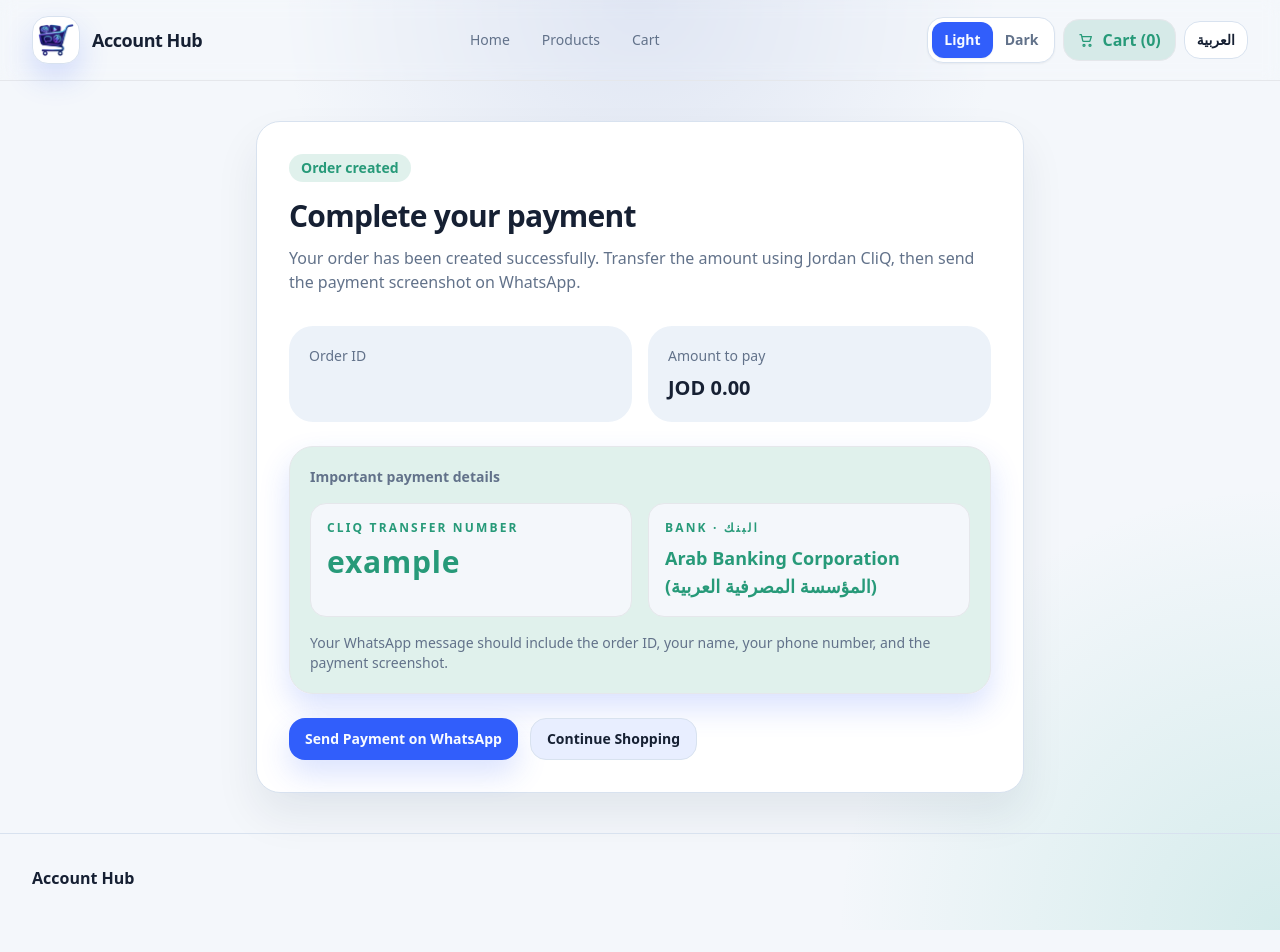
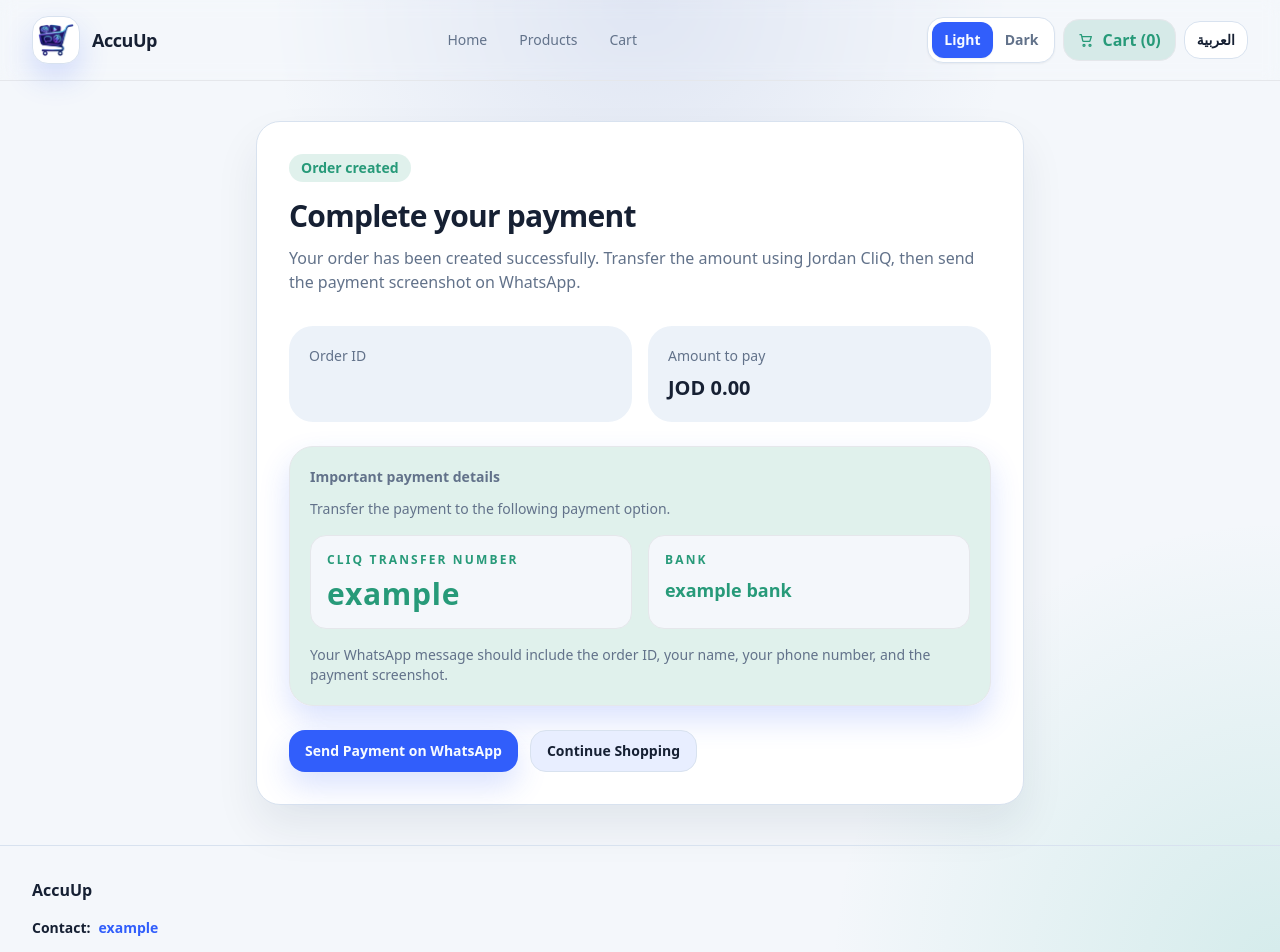
Before and after one commit to RetajMelhem/digital-store, a Next.js app: page /en/order-success in a window 1280 px wide. Shown: the top 952 px of the page. Before the commit the page ends 930 px from the top, so only its background shows below. Built offline with nearby package versions, Linux system fonts and the light colour scheme.

Commit message:
Update storefront content and contact details

```diff
--- a/app/[locale]/order-success/page.tsx
+++ b/app/[locale]/order-success/page.tsx
@@ -1,10 +1,13 @@
 import Link from "next/link";
 import { notFound } from "next/navigation";
-import { Locale } from "@/lib/constants";
 import { prisma } from "@/lib/db";
 import { dictionary, isLocale } from "@/lib/i18n";
-import { buildWhatsAppLink, formatCurrency } from "@/lib/utils";
-import { pickLocalized } from "@/lib/utils";
+import { buildWhatsAppLink, formatCurrency, pickLocalized } from "@/lib/utils";
+
+type PaymentOption = {
+  phone: string;
+  bankName: string;
+};
 
 export default async function OrderSuccessPage({
   params,
@@ -27,8 +30,18 @@ export default async function OrderSuccessPage({
   const amount = Number(query.amount || 0);
   const customerName = query.customerName || "";
   const phone = query.phone || "";
-  const cliqPhone = process.env.CLIQ_PHONE || "0776323241";
-  const bankName = "Arab Banking Corporation (المؤسسة المصرفية العربية)";
+  const paymentInfoDirection = locale === "ar" ? "rtl" : "ltr";
+  const paymentOptions: PaymentOption[] = [
+    {
+      phone: process.env.CLIQ_PHONE || "0776323241",
+      bankName: process.env.BANK_NAME || "Arab Banking Corporation (المؤسسة المصرفية العربية)"
+    },
+    {
+      phone: process.env.SECONDARY_CLIQ_PHONE || "",
+      bankName: process.env.SECONDARY_BANK_NAME || ""
+    }
+  ].filter((option) => option.phone && option.bankName);
+
   const order = orderId
     ? await prisma.order.findUnique({
         where: { id: orderId },
@@ -41,13 +54,13 @@ export default async function OrderSuccessPage({
         }
       })
     : null;
+
   const productLines = order
     ? order.items.map((item: { quantity: number; product: { nameAr: string; nameEn: string } }) => ({
         name: pickLocalized(locale, item.product.nameAr, item.product.nameEn),
         quantity: item.quantity
       }))
     : [];
-  const paymentInfoDirection = locale === "ar" ? "rtl" : "ltr";
 
   return (
     <div className="container-page py-10">
@@ -57,7 +70,6 @@ export default async function OrderSuccessPage({
         </span>
 
         <h1 className="mt-4 text-3xl font-black tracking-tight">{t.paymentTitle}</h1>
-
         <p className="mt-3 text-muted">{t.paymentText}</p>
 
         <div className="mt-8 grid gap-4 sm:grid-cols-2">
@@ -73,17 +85,41 @@ export default async function OrderSuccessPage({
         </div>
 
         <div className="mt-6 rounded-3xl border border-success/30 bg-success-soft p-5 shadow-soft">
-          <div className="text-sm font-semibold text-muted">{locale === "ar" ? "معلومات الدفع المهمة" : "Important payment details"}</div>
-          <div className="mt-4 grid gap-4 sm:grid-cols-2">
-            <div className="rounded-2xl border border-success/35 bg-background px-4 py-4">
-              <div className="text-xs font-bold uppercase tracking-[0.18em] text-success">{t.cliqNumber}</div>
-              <div className="mt-2 text-3xl font-black tracking-wide text-success">{cliqPhone}</div>
-            </div>
+          <div className="text-sm font-semibold text-muted">
+            {locale === "ar" ? "معلومات الدفع المهمة" : "Important payment details"}
+          </div>
+          <p className="mt-3 text-sm text-muted">
+            {paymentOptions.length > 1
+              ? locale === "ar"
+                ? "يمكنك التحويل إلى أي واحد من خياري الدفع التاليين."
+                : "You can transfer the payment to either of the following payment options."
+              : locale === "ar"
+                ? "حوّل المبلغ إلى خيار الدفع التالي."
+                : "Transfer the payment to the following payment option."}
+          </p>
 
-            <div className="rounded-2xl border border-success/35 bg-background px-4 py-4" dir={paymentInfoDirection}>
-              <div className="text-xs font-bold uppercase tracking-[0.18em] text-success">Bank · البنك</div>
-              <div className="mt-2 text-lg font-black leading-7 text-success">{bankName}</div>
-            </div>
+          <div className="mt-4 grid gap-4">
+            {paymentOptions.map((option, index) => (
+              <div key={`${option.phone}-${index}`} className="grid gap-4 sm:grid-cols-2">
+                <div className="rounded-2xl border border-success/35 bg-background px-4 py-4">
+                  <div className="text-xs font-bold uppercase tracking-[0.18em] text-success">
+                    {paymentOptions.length > 1 ? `${t.cliqNumber} ${index + 1}` : t.cliqNumber}
+                  </div>
+                  <div className="mt-2 text-3xl font-black tracking-wide text-success">{option.phone}</div>
+                </div>
+
+                <div className="rounded-2xl border border-success/35 bg-background px-4 py-4" dir={paymentInfoDirection}>
+                  <div className="text-xs font-bold uppercase tracking-[0.18em] text-success">
+                    {paymentOptions.length > 1
+                      ? `${locale === "ar" ? "البنك" : "Bank"} ${index + 1}`
+                      : locale === "ar"
+                        ? "البنك"
+                        : "Bank"}
+                  </div>
+                  <div className="mt-2 text-lg font-black leading-7 text-success">{option.bankName}</div>
+                </div>
+              </div>
+            ))}
           </div>
 
           <p className="mt-4 text-sm text-muted">{t.whatsappHelp}</p>
--- a/app/[locale]/page.tsx
+++ b/app/[locale]/page.tsx
@@ -6,16 +6,24 @@ import { Locale } from "@/lib/constants";
 import { dictionary, isLocale } from "@/lib/i18n";
 import { getReviewSummary } from "@/lib/reviews";
 
+const featuredProductSlugs = [
+  "youtube-premium-3M",
+  "snapchat-plus-3M",
+  "chatgpt-plus-account-1m-on-your-personal-account",
+  "discord-nitro-gaming-1M"
+] as const;
+
 export default async function HomePage({ params }: { params: Promise<{ locale: string }> }) {
   const { locale } = await params;
   if (!isLocale(locale)) notFound();
   const t = dictionary[locale];
   const products = await prisma.product.findMany({
-    where: { isActive: true },
-    orderBy: { createdAt: "desc" },
-    take: 4,
+    where: { isActive: true, slug: { in: [...featuredProductSlugs] } },
     include: { reviews: { where: { status: "APPROVED" }, select: { rating: true } } }
   });
+  const orderedProducts = featuredProductSlugs
+    .map((slug) => products.find((product) => product.slug === slug))
+    .filter((product): product is (typeof products)[number] => Boolean(product));
 
   return (
     <div className="container-page space-y-16 py-6 sm:space-y-20 sm:py-10">
@@ -44,7 +52,6 @@ export default async function HomePage({ params }: { params: Promise<{ locale: s
         <div className="grid gap-4 self-stretch rounded-[1.75rem] bg-surface p-5 text-foreground sm:p-6">
           <div>
             <div className="text-sm font-semibold text-muted">{t.howItWorks}</div>
-            <div className="mt-2 text-2xl font-black">{locale === "ar" ? "تجربة شراء تشبه المتاجر الكبيرة" : "A polished big-store experience"}</div>
           </div>
           <ol className="space-y-3 text-sm leading-6 text-muted">
             <li className="rounded-2xl bg-surface-muted px-4 py-3">{t.step1}</li>
@@ -74,7 +81,7 @@ export default async function HomePage({ params }: { params: Promise<{ locale: s
           </Link>
         </div>
         <div className="grid gap-6 md:grid-cols-2 xl:grid-cols-4">
-          {products.map((product) => {
+          {orderedProducts.map((product) => {
             const summary = getReviewSummary(product.reviews);
             return (
               <ProductCard
--- a/app/admin-secret-9f3k/page.tsx
+++ b/app/admin-secret-9f3k/page.tsx
@@ -74,7 +74,7 @@ export default async function AdminPage() {
       <div className="flex flex-col gap-4 lg:flex-row lg:items-center lg:justify-between">
         <div className="space-y-2">
           <h1 className="text-3xl font-black text-foreground">Admin Dashboard</h1>
-          <p className="text-muted">Overview, actions, and shortcuts for Account Hub operations.</p>
+          <p className="text-muted">Overview, actions, and shortcuts for AccuUp operations.</p>
         </div>
         <div className="flex flex-wrap gap-3">
           <AdminNav />
--- a/app/layout.tsx
+++ b/app/layout.tsx
@@ -4,8 +4,8 @@ import "./globals.css";
 import { CartProvider } from "@/components/cart-provider";
 
 export const metadata: Metadata = {
-  title: "Account Hub",
-  description: "Account Hub is a professional digital store offering subscriptions, gaming products, and online services.",
+  title: "AccuUp",
+  description: "AccuUp is a professional digital store offering subscriptions, gaming products, and online services.",
   icons: {
     icon: "/images/our logo/our logo.png",
     shortcut: "/images/our logo/our logo.png",
--- a/components/site-footer.tsx
+++ b/components/site-footer.tsx
@@ -3,6 +3,9 @@ import { dictionary } from "@/lib/i18n";
 
 export function SiteFooter({ locale }: { locale: Locale }) {
   const t = dictionary[locale];
+  const whatsappPhone = process.env.WHATSAPP_PHONE || "962776323241";
+  const whatsappLabel = locale === "ar" ? "للتواصل" : "Contact";
+  const whatsappHref = `https://wa.me/${whatsappPhone.replace(/[^\d]/g, "")}`;
 
   return (
     <footer className="border-t border-line bg-surface/80">
@@ -10,6 +13,17 @@ export function SiteFooter({ locale }: { locale: Locale }) {
         <div>
           <div className="text-base font-bold text-foreground">{t.brand}</div>
           <div className="mt-2 max-w-2xl">{t.footer}</div>
+          <div className="mt-4 flex flex-wrap items-center gap-2 text-sm">
+            <span className="font-semibold text-foreground">{whatsappLabel}:</span>
+            <a
+              href={whatsappHref}
+              target="_blank"
+              rel="noreferrer"
+              className="font-semibold text-brand underline-offset-4 hover:underline"
+            >
+              {whatsappPhone}
+            </a>
+          </div>
         </div>
       </div>
     </footer>
--- a/lib/i18n.ts
+++ b/lib/i18n.ts
@@ -2,7 +2,7 @@ import { Locale, SUPPORTED_LOCALES } from "@/lib/constants";
 
 export const dictionary = {
   en: {
-    brand: "Account Hub",
+    brand: "AccuUp",
     home: "Home",
     products: "Products",
     cart: "Cart",
@@ -73,7 +73,7 @@ export const dictionary = {
     language: "Language"
   },
   ar: {
-    brand: "Account Hub",
+    brand: "AccuUp",
     home: "الرئيسية",
     products: "المنتجات",
     cart: "السلة",
```
Also changed, not shown: prisma/add-chatgpt-personal-reviews.ts (added, +73 -0 lines), 1 other file (tests, documents, lock files or other folders).
